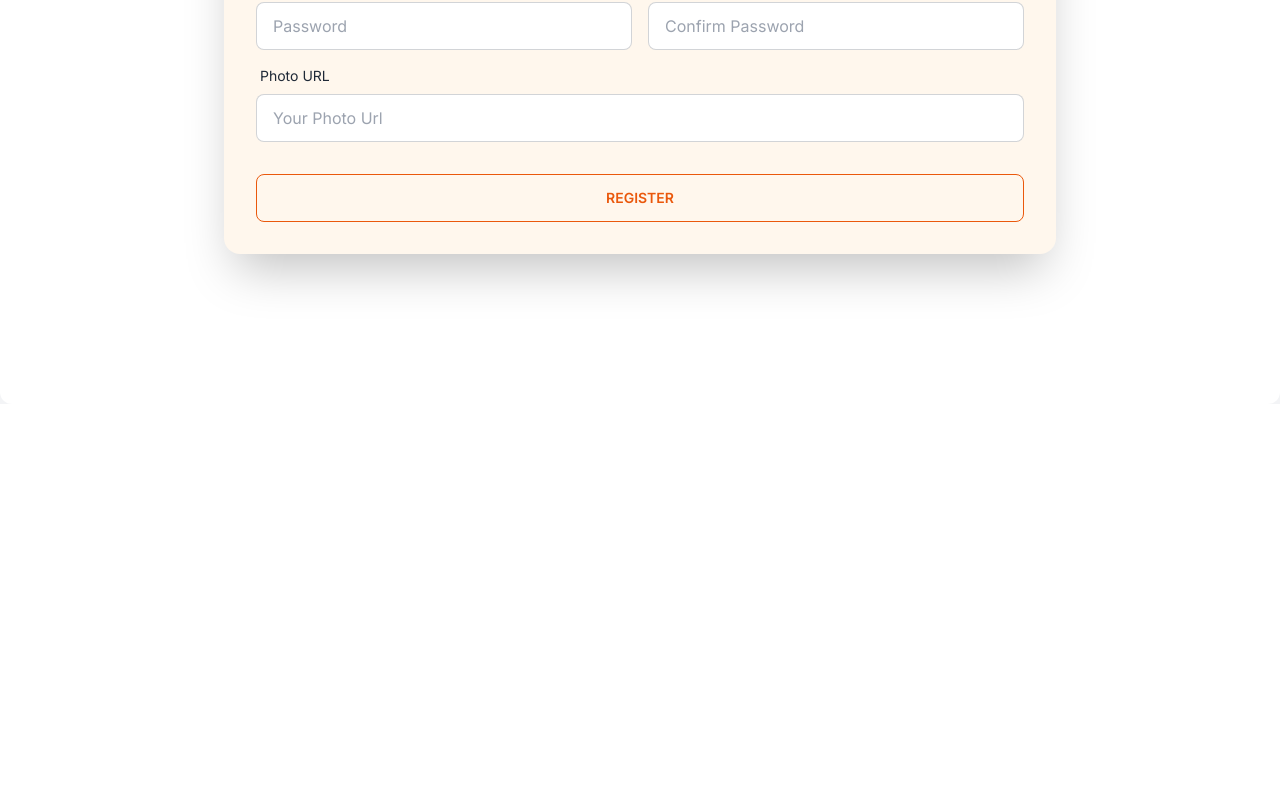
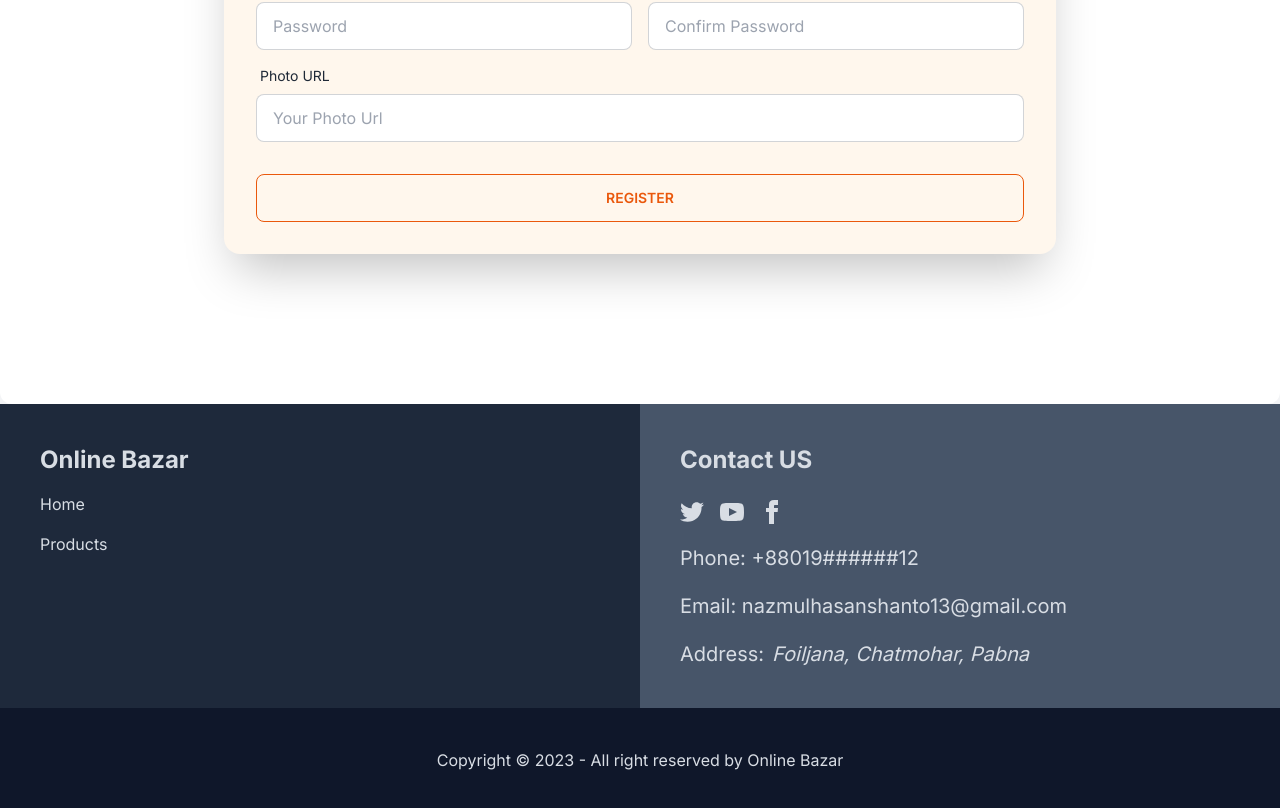
Before and after one commit to NazmulHasan18/online-bazar-client, a Next.js app: page /register in a window 1280 px wide. Shown: the part 504-1312 px from the top of the page. Before the commit the page ends 908 px from the top, so only its background shows below. Built offline with nearby package versions, Linux system fonts and the light colour scheme; no server answers.

Commit message:
some modefied pages

```diff
--- a/src/app/MainLayout.js
+++ b/src/app/MainLayout.js
@@ -4,6 +4,7 @@
 import AuthProvider from "./_Provider/AuthProvider/AuthProvider";
 import Navbar from "./shared/Navbar/Navbar";
 import { ToastContainer } from "react-toastify";
+import Footer from "./shared/Footer/Footer";
 
 const queryClient = new QueryClient();
 
@@ -16,6 +17,7 @@
                   <Navbar></Navbar>
                </header>
                {children}
+               <Footer></Footer>
                <ToastContainer />
             </AuthProvider>
          </QueryClientProvider>
--- a/src/app/dashboard/page.js
+++ b/src/app/dashboard/page.js
@@ -3,7 +3,51 @@
 import { FaStoreAlt, FaTruckLoading, FaUsers } from "react-icons/fa";
 import { GiWallet } from "react-icons/gi";
 
+import { Bar, BarChart, CartesianGrid, Cell, XAxis, YAxis } from "recharts";
+
 const page = () => {
+   const colors = ["#0088FE", "#00C49F", "#FFBB28", "#FF8042"];
+
+   const data = [
+      {
+         name: "Shoes",
+         uv: 1200,
+      },
+      {
+         name: "Pants",
+         uv: 800,
+      },
+      {
+         name: "Shirts",
+         uv: 900,
+      },
+      {
+         name: "Women Accessories",
+         uv: 2080,
+      },
+      {
+         name: "Home Accessories",
+         uv: 1900,
+      },
+      {
+         name: "Other Accessories",
+         uv: 200,
+      },
+   ];
+
+   const getPath = (x, y, width, height) => {
+      return `M${x},${y + height}C${x + width / 3},${y + height} ${x + width / 2},${y + height / 3}
+  ${x + width / 2}, ${y}
+  C${x + width / 2},${y + height / 3} ${x + (2 * width) / 3},${y + height} ${x + width}, ${y + height}
+  Z`;
+   };
+
+   const TriangleBar = (props) => {
+      const { fill, x, y, width, height } = props;
+
+      return <path d={getPath(x, y, width, height)} stroke="none" fill={fill} />;
+   };
+
    return (
       <div className="container mx-auto">
          <h2 className="text-3xl font-bold">Hi! Welcome Back Admin.</h2>
@@ -47,6 +91,28 @@
          </div>
          <div className="my-8">
             <h2 className="text-3xl font-semibold">Orders Complete In This Month</h2>
+            <div>
+               <BarChart
+                  width={800}
+                  height={300}
+                  data={data}
+                  margin={{
+                     top: 20,
+                     right: 30,
+                     left: 20,
+                     bottom: 5,
+                  }}
+               >
+                  <CartesianGrid strokeDasharray="3 3" />
+                  <XAxis dataKey="name" />
+                  <YAxis />
+                  <Bar dataKey="uv" fill="#8884d8" shape={<TriangleBar />} label={{ position: "top" }}>
+                     {data.map((entry, index) => (
+                        <Cell key={`cell-${index}`} fill={colors[index % 20]} />
+                     ))}
+                  </Bar>
+               </BarChart>
+            </div>
          </div>
       </div>
    );
--- a/src/app/login/page.js
+++ b/src/app/login/page.js
@@ -6,9 +6,15 @@
 import Link from "next/link";
 import useAuth from "../hooks/useAuth";
 import Swal from "sweetalert2";
+import { useRouter, useSearchParams } from "next/navigation";
 
 const page = () => {
    const { signInWithEmailPass } = useAuth();
+   const router = useRouter();
+
+   const searchParams = useSearchParams();
+   const from = searchParams.get("from") || "/";
+
    const {
       register,
       handleSubmit,
@@ -26,6 +32,7 @@
                showConfirmButton: false,
                timer: 1500,
             });
+            router.push(from);
             console.log(user);
          })
          .catch((error) => {
--- a/src/app/page.js
+++ b/src/app/page.js
@@ -10,7 +10,6 @@
          <Banner></Banner>
          <Info></Info>
          <Products></Products>
-         <h2>home page</h2>
       </main>
    );
 }
--- a/src/app/products/[id]/page.js
+++ b/src/app/products/[id]/page.js
@@ -6,14 +6,15 @@
 import useAuth from "@/app/hooks/useAuth";
 import axios from "axios";
 import Image from "next/image";
-import { useRouter } from "next/navigation";
+import Link from "next/link";
+import { usePathname, useRouter } from "next/navigation";
 import React, { useEffect, useState } from "react";
 import ReactStars from "react-rating-stars-component";
 import Swal from "sweetalert2";
 
 const page = ({ params }) => {
    const { user } = useAuth();
-   const router = useRouter();
+   const pathname = usePathname();
    const [loading, setLoading] = useState(true);
    const [product, setProduct] = useState({});
 
@@ -44,10 +45,6 @@
    }
 
    const handelAddToCart = () => {
-      if (!user) {
-         router.push("/login");
-         return null;
-      }
       console.log("axios doing");
       axiosInstance.put(`cart/${_id}?email=${user.email}`, { product }).then((res) => {
          if (res.data.modifiedCount || res.data.insertedId) {
@@ -87,12 +84,20 @@
                <button className="btn bg-orange-600 text-white text-lg w-1/2 hover:bg-orange-700 ">
                   Buy Now
                </button>
+               {user ? (
                   <button
                      className="btn bg-sky-500 text-white text-lg w-1/2 hover:bg-sky-700 "
                      onClick={handelAddToCart}
                   >
                      Add To Cart
                   </button>
+               ) : (
+                  <Link className="w-1/2" href={`/login?from=${pathname}`}>
+                     <button className="btn bg-sky-500 text-white text-lg hover:bg-sky-700 w-full">
+                        Add To Cart
+                     </button>
+                  </Link>
+               )}
             </div>
          </div>
       </div>
--- a/src/app/register/page.js
+++ b/src/app/register/page.js
@@ -6,9 +6,11 @@
 import { toast } from "react-toastify";
 import useAuth from "../hooks/useAuth";
 import Swal from "sweetalert2";
+import { useRouter } from "next/router";
 
 const page = () => {
    const { signUpWithEmailPass, updateUser } = useAuth();
+   const router = useRouter();
 
    const {
       register,
@@ -29,6 +31,7 @@
                         showConfirmButton: false,
                         timer: 1500,
                      });
+                     router.push("/");
                      console.log(user);
                   })
                   .catch((error) => {
--- /dev/null
+++ b/src/app/shared/Footer/Footer.js
@@ -0,0 +1,83 @@
+import useAuth from "@/app/hooks/useAuth";
+import Link from "next/link";
+
+const Footer = () => {
+   const { user } = useAuth();
+   return (
+      <footer className=" text-neutral-content">
+         <div className="flex flex-col lg:flex-row h-full">
+            <div className="bg-slate-800 lg:w-full min-h-full p-3 lg:p-10">
+               <p className="text-2xl font-bold">Online Bazar</p>
+               <div className="flex flex-col mt-4 gap-4">
+                  <Link href="/" className="link link-hover">
+                     Home
+                  </Link>
+                  <Link href="/products" className="link link-hover">
+                     Products
+                  </Link>
+                  {user && (
+                     <>
+                        {" "}
+                        <Link href="/carts" className="link link-hover">
+                           My Cart
+                        </Link>
+                        <Link href="/dashboard" className="link link-hover">
+                           Dashboard
+                        </Link>
+                     </>
+                  )}
+               </div>
+            </div>
+            <div className="bg-slate-600 w-full min-h-full p-3 lg:p-10">
+               <div className="space-y-5 text-sm lg:text-xl">
+                  <p className="text-2xl font-bold mb-6">Contact US</p>
+                  <div className="flex gap-4">
+                     <a>
+                        <svg
+                           xmlns="http://www.w3.org/2000/svg"
+                           width="24"
+                           height="24"
+                           viewBox="0 0 24 24"
+                           className="fill-current"
+                        >
+                           <path d="M24 4.557c-.883.392-1.832.656-2.828.775 1.017-.609 1.798-1.574 2.165-2.724-.951.564-2.005.974-3.127 1.195-.897-.957-2.178-1.555-3.594-1.555-3.179 0-5.515 2.966-4.797 6.045-4.091-.205-7.719-2.165-10.148-5.144-1.29 2.213-.669 5.108 1.523 6.574-.806-.026-1.566-.247-2.229-.616-.054 2.281 1.581 4.415 3.949 4.89-.693.188-1.452.232-2.224.084.626 1.956 2.444 3.379 4.6 3.419-2.07 1.623-4.678 2.348-7.29 2.04 2.179 1.397 4.768 2.212 7.548 2.212 9.142 0 14.307-7.721 13.995-14.646.962-.695 1.797-1.562 2.457-2.549z"></path>
+                        </svg>
+                     </a>
+                     <a>
+                        <svg
+                           xmlns="http://www.w3.org/2000/svg"
+                           width="24"
+                           height="24"
+                           viewBox="0 0 24 24"
+                           className="fill-current"
+                        >
+                           <path d="M19.615 3.184c-3.604-.246-11.631-.245-15.23 0-3.897.266-4.356 2.62-4.385 8.816.029 6.185.484 8.549 4.385 8.816 3.6.245 11.626.246 15.23 0 3.897-.266 4.356-2.62 4.385-8.816-.029-6.185-.484-8.549-4.385-8.816zm-10.615 12.816v-8l8 3.993-8 4.007z"></path>
+                        </svg>
+                     </a>
+                     <a>
+                        <svg
+                           xmlns="http://www.w3.org/2000/svg"
+                           width="24"
+                           height="24"
+                           viewBox="0 0 24 24"
+                           className="fill-current"
+                        >
+                           <path d="M9 8h-3v4h3v12h5v-12h3.642l.358-4h-4v-1.667c0-.955.192-1.333 1.115-1.333h2.885v-5h-3.808c-3.596 0-5.192 1.583-5.192 4.615v3.385z"></path>
+                        </svg>
+                     </a>
+                  </div>
+                  <p>Phone: +88019######12</p>
+                  <p className="break-words">Email: nazmulhasanshanto13@gmail.com</p>
+                  <p className="inline-block mr-2">Address: </p>
+                  <address className="inline-block"> Foiljana, Chatmohar, Pabna</address>
+               </div>
+            </div>
+         </div>
+         <div className="text-center col-span-2 p-3 lg:p-10 bg-slate-900">
+            <p>Copyright © 2023 - All right reserved by Online Bazar</p>
+         </div>
+      </footer>
+   );
+};
+
+export default Footer;
--- a/src/app/shared/Navbar/Navbar.js
+++ b/src/app/shared/Navbar/Navbar.js
@@ -54,7 +54,7 @@
                <li>
                   <Link href="/carts" className={`${pathname === "/carts" && "text-orange-600"} `}>
                      My Carts
-                     <div className="badge badge-secondary">+{carts?.length}</div>
+                     <div className="badge badge-secondary">+{carts?.length || 0}</div>
                   </Link>
                </li>
                <li>
```
Lines whose indentation alone changed are shown as unchanged.
